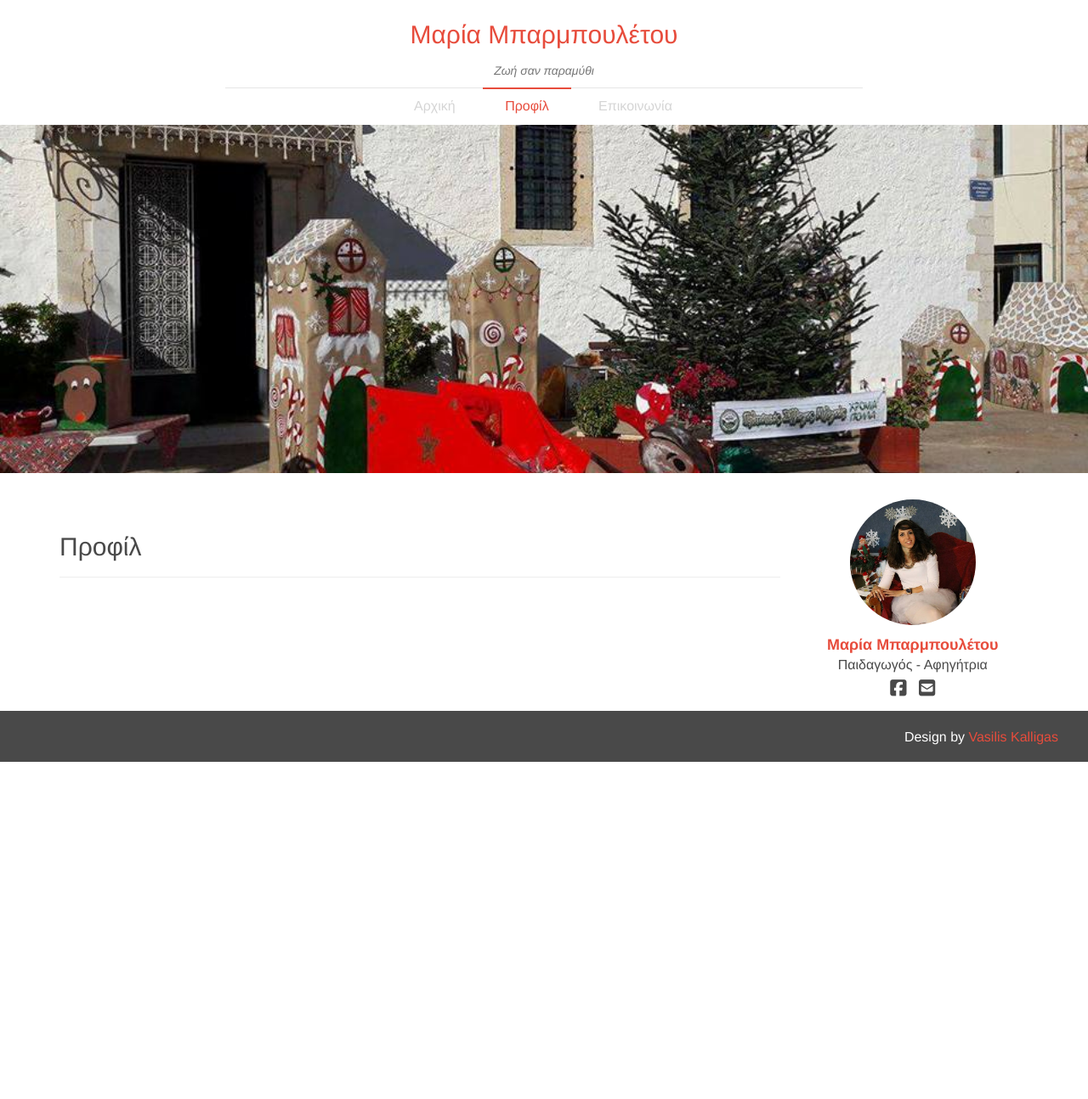
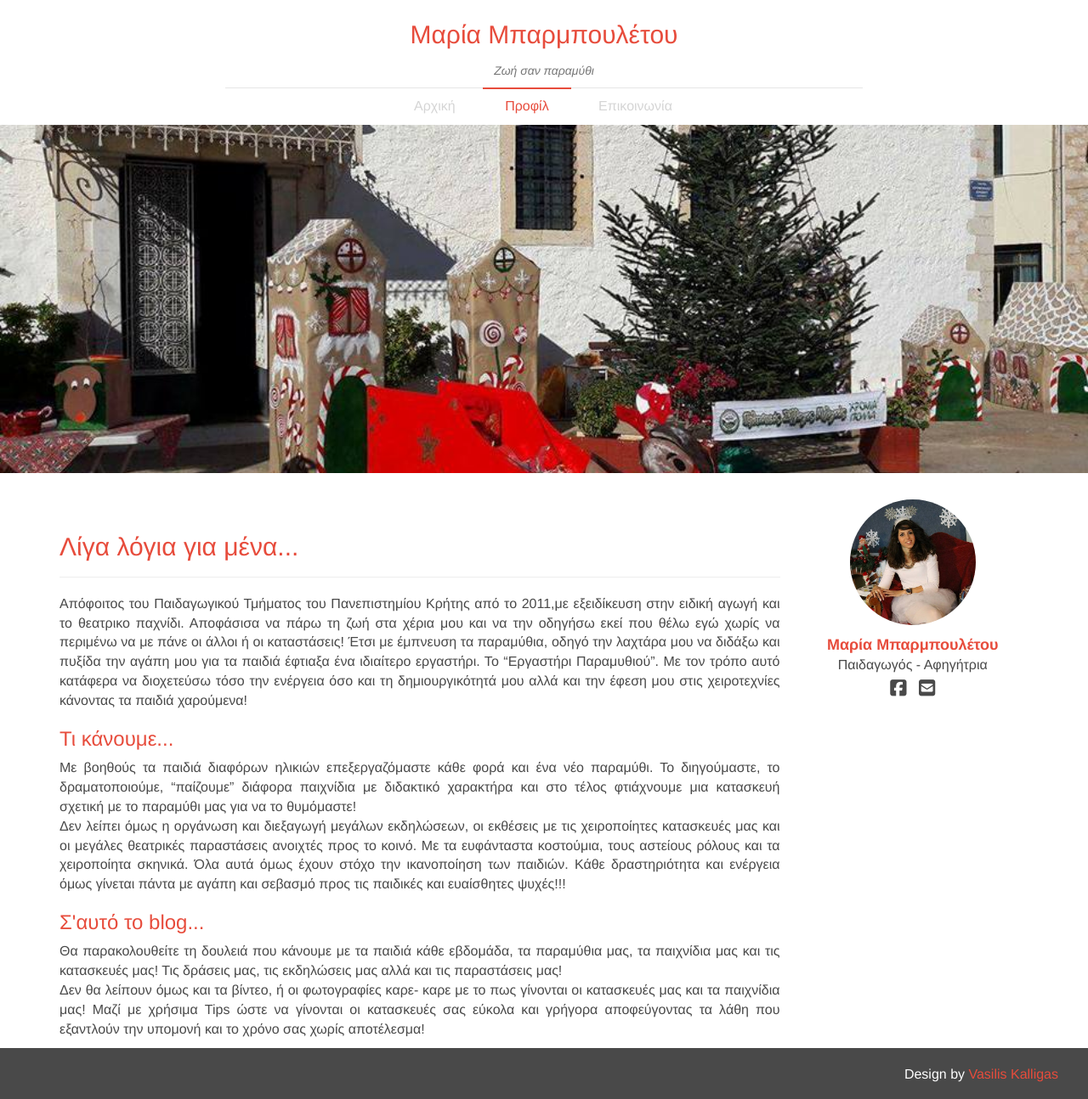
Before and after one commit to mariabarb/mariabarb.github.io, a Jekyll site: the page built from about.html, in a window 1280 px wide. Shown: the whole page at 85% size. Built offline with Jekyll 4.4.1, drawn with Linux system fonts in a browser that asks for light colours; nearby versions of some CDN libraries; before the commit the page ends 900 px from its top, so only the background shows below that.

Commit message:
Add some content for profile page.

```diff
--- a/_layouts/default.html
+++ b/_layouts/default.html
@@ -79,7 +79,7 @@
             <div class="small-header-column">
                 <div class="author-image-container pull-left">
                     <div class="author-image">
-                        <a href="{{site.github.url}}/">
+                        <a href="{{site.github.url}}/about">
                             <img src="{{site.github.url}}/assets/images/profile.jpg">
                         </a>
                     </div>
@@ -106,7 +106,7 @@
             <div class="header-column hidden-xs">
                 <div class="author-image-container">
                     <div class="author-image">
-                        <a href="{{site.github.url}}/">
+                        <a href="{{site.github.url}}/about">
                             <img src="{{site.github.url}}/assets/images/profile.jpg">
                         </a>
                     </div>
--- a/about.html
+++ b/about.html
@@ -6,7 +6,36 @@ title: Προφίλ
 <div class="row">
     <div class="col-xs-12">
 		<div class="page-header">
-			<h2>Προφίλ</h2>
+			<h2>Λίγα λόγια για μένα...</h2>
 		</div>
+
+		<p>
+			Απόφοιτος του Παιδαγωγικού Τμήματος του Πανεπιστημίου Κρήτης από το 2011,με εξειδίκευση στην ειδική αγωγή και το θεατρικο παχνίδι. Αποφάσισα να πάρω τη ζωή στα χέρια μου και να την οδηγήσω εκεί που θέλω εγώ χωρίς να περιμένω να με πάνε οι άλλοι ή οι καταστάσεις! Έτσι με έμπνευση τα παραμύθια, οδηγό την λαχτάρα μου να διδάξω και πυξίδα την αγάπη μου για τα παιδιά έφτιαξα ένα ιδιαίτερο εργαστήρι. Το “Εργαστήρι Παραμυθιού”. Με τον τρόπο αυτό κατάφερα να διοχετεύσω τόσο την ενέργεια όσο και τη δημιουργικότητά μου αλλά και την έφεση μου στις χειροτεχνίες κάνοντας τα παιδιά χαρούμενα!
+		</p>
+
+		<h3>Τι κάνουμε...</h3>
+
+		<p>
+			<div>
+			Με βοηθούς τα παιδιά διαφόρων ηλικιών επεξεργαζόμαστε κάθε φορά και ένα νέο παραμύθι. Το διηγούμαστε, το δραματοποιούμε, “παίζουμε” διάφορα παιχνίδια με διδακτικό χαρακτήρα και στο τέλος φτιάχνουμε μια κατασκευή σχετική με το παραμύθι μας για να το θυμόμαστε!
+			</div>
+
+			<div>
+				Δεν λείπει όμως η οργάνωση και διεξαγωγή μεγάλων εκδηλώσεων, οι εκθέσεις με τις χειροποίητες κατασκευές μας και οι μεγάλες θεατρικές παραστάσεις ανοιχτές προς το κοινό. Με τα ευφάνταστα κοστούμια, τους αστείους ρόλους και τα χειροποίητα σκηνικά. Όλα αυτά όμως έχουν στόχο την ικανοποίηση των παιδιών. Κάθε δραστηριότητα και ενέργεια όμως γίνεται πάντα με αγάπη και σεβασμό προς τις παιδικές και ευαίσθητες ψυχές!!!
+			</div>
+		</p>
+
+
+		<h3>Σ'αυτό το blog...</h3>
+
+		<p>
+			<div>
+			Θα παρακολουθείτε τη δουλειά που κάνουμε με τα παιδιά κάθε εβδομάδα, τα παραμύθια μας, τα παιχνίδια μας και τις κατασκευές  μας! Τις δράσεις μας, τις εκδηλώσεις μας αλλά και τις παραστάσεις μας!
+			</div>
+
+			<div>
+				Δεν θα λείπουν όμως και τα βίντεο, ή οι φωτογραφίες καρε- καρε με το πως γίνονται οι κατασκευές μας και τα παιχνίδια μας! Μαζί με  χρήσιμα Tips ώστε να γίνονται οι κατασκευές σας εύκολα και γρήγορα αποφεύγοντας τα λάθη που εξαντλούν την υπομονή και το χρόνο σας χωρίς αποτέλεσμα!
+			</div>
+		</p>
 	</div>
 </div>
--- a/css/application.css
+++ b/css/application.css
@@ -214,3 +214,7 @@ img + em {
 .page-footer-row a:hover {
     color: #ffffff;
 }
+
+h1, h2, h3 {
+    color: #e74c3c;
+}
```
